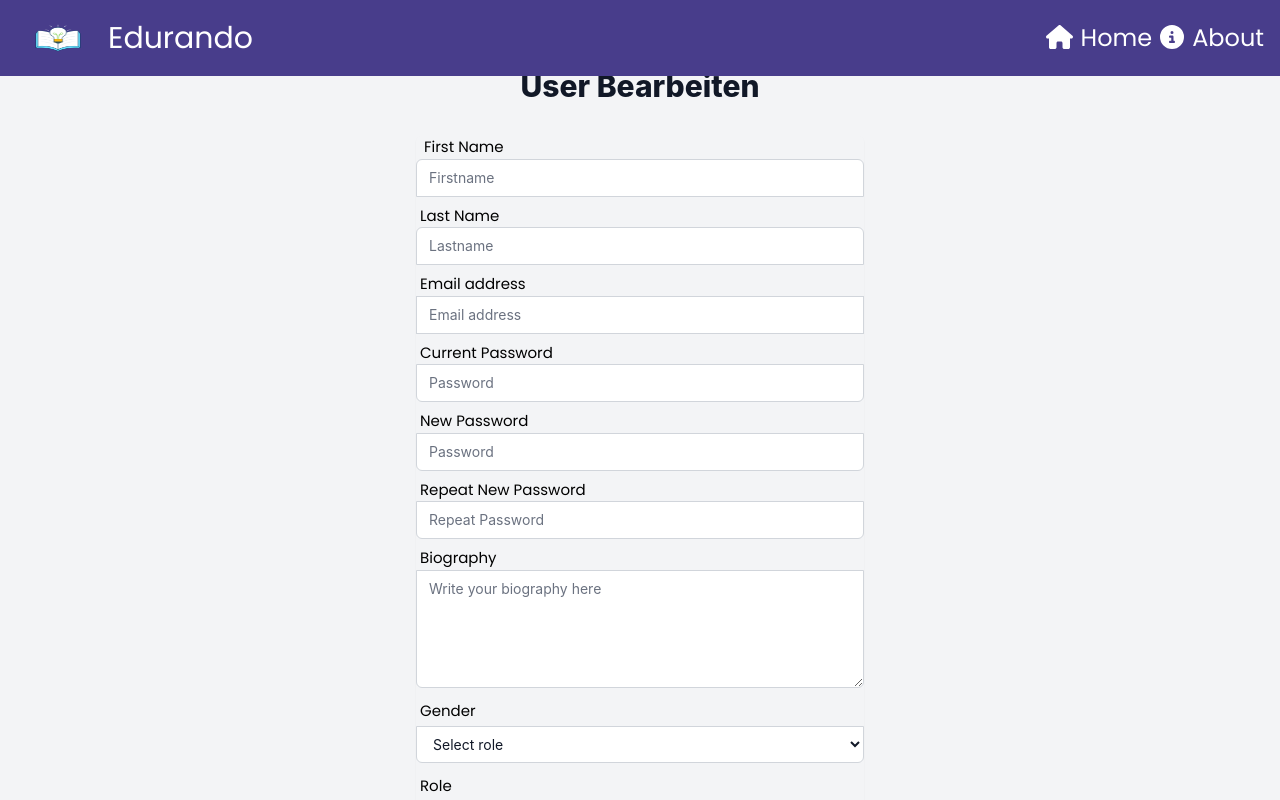
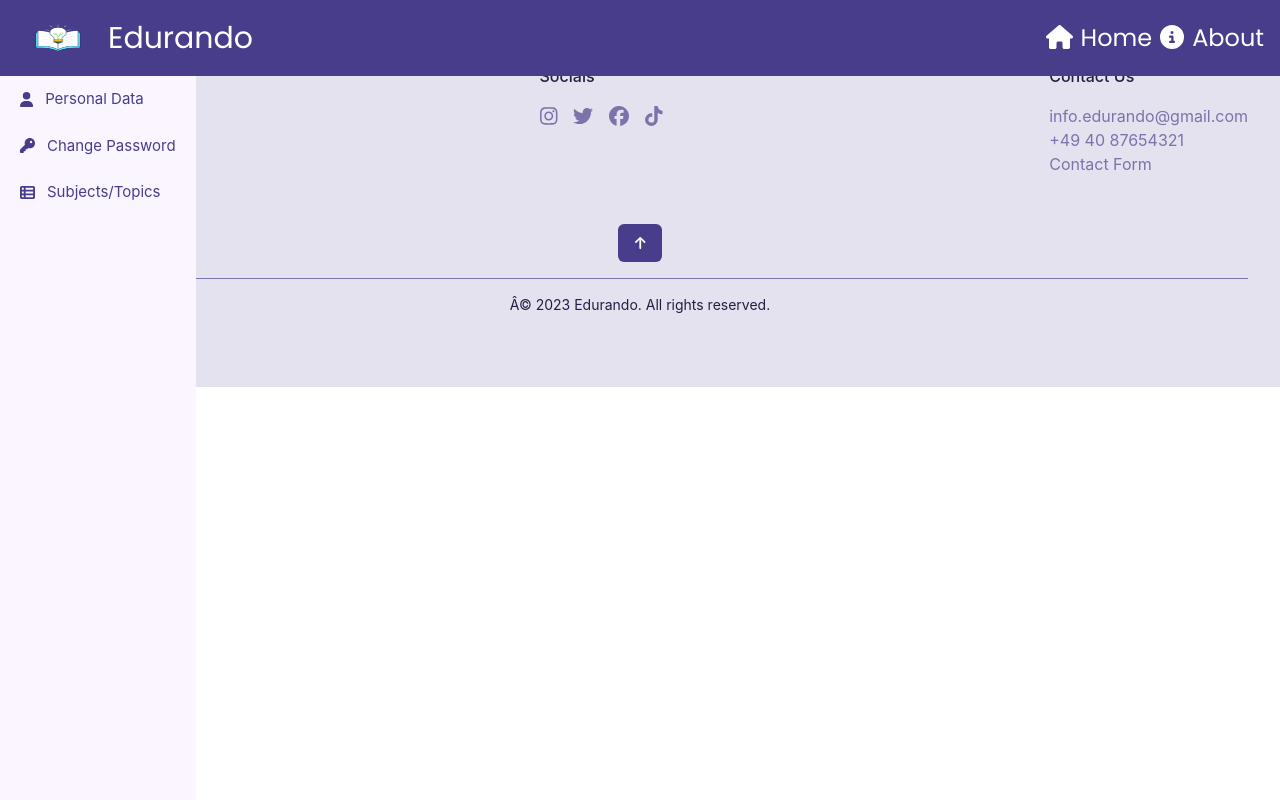
Before and after one commit to KrishKalra03/Edurando, a Vue app in the folder edurando-frontend/: page /edit in a window 1280 px wide. Shown: the top 800 px of the page. Built offline with nearby package versions, Linux system fonts and the light colour scheme.

Commit message:
*Sidebar added to EditPage

```diff
--- a/edurando-frontend/src/main.js
+++ b/edurando-frontend/src/main.js
@@ -1,7 +1,7 @@
 import { createApp } from 'vue';
 import { library } from '@fortawesome/fontawesome-svg-core';
 import { faFacebook, faTwitter, faInstagram, faTiktok } from '@fortawesome/free-brands-svg-icons';
-import {faArrowUp, faHome, faCircleInfo, faBars, faTimes, faArrowLeft} from '@fortawesome/free-solid-svg-icons'
+import {faArrowUp, faHome, faCircleInfo, faBars, faTimes, faArrowLeft, faUser, faKey, faTableList} from '@fortawesome/free-solid-svg-icons'
 import { FontAwesomeIcon } from '@fortawesome/vue-fontawesome';
 import '@fortawesome/fontawesome-free/css/all.css';
 import router from './router'
@@ -9,7 +9,7 @@ import App from './App.vue';
 import './assets/main.css';
 import "./axios"
 
-library.add(faFacebook, faTwitter, faInstagram, faTiktok, faArrowUp, faHome, faCircleInfo, faBars, faTimes, faArrowLeft)
+library.add(faFacebook, faTwitter, faInstagram, faTiktok, faArrowUp, faHome, faCircleInfo, faBars, faTimes, faArrowLeft, faUser, faKey, faTableList)
 
 const app = createApp(App);
 app.component('font-awesome-icon', FontAwesomeIcon);
--- a/edurando-frontend/src/modules/UserUpdate/EditPage.vue
+++ b/edurando-frontend/src/modules/UserUpdate/EditPage.vue
@@ -1,114 +1,35 @@
 <template>
-    <div class="min-h-screen bg-gray-100 flex items-center justify-center py-12 px-4 sm:px-6 lg:px-8">
-        <div class="max-w-md w-full space-y-8">
-            <div>
-                <h2 class="mt-5 text-center text-3xl font-extrabold text-gray-900">
-                    User Bearbeiten
-                </h2>
-            </div>
-            <form class="mt-8 space-y-6" @submit.prevent="edit">
-                <div class="rounded-md shadow-sm space-y-2">
-                    <div>
-                        <label for="firstname" class="text-black font-font-family p-2">First Name</label>
-                        <input id="firstname" name="firstname" type="text" v-model="user.firstName"
-                               autocomplete="firstname" required
-                               class="appearance-none rounded-none relative block w-full px-3 py-2 border border-gray-300 placeholder-gray-500 text-gray-900 rounded-t-md focus:ring-purple-500 focus:border-purple-500 focus:z-10 sm:text-sm"
-                               placeholder="Firstname">
-                    </div>
-                    <div>
-                        <label for="lastname" class="text-black font-font-family p-1">Last Name</label>
-                        <input id="lastname" name="lastname" type="text" v-model="user.lastName" autocomplete="lastname"
-                               required
-                               class="appearance-none rounded-none relative block w-full px-3 py-2 border border-gray-300 placeholder-gray-500 text-gray-900 rounded-t-md focus:ring-purple-500 focus:border-purple-500 focus:z-10 sm:text-sm"
-                               placeholder="Lastname">
-                    </div>
-
-                    <div>
-                        <label for="email-address" class="text-black font-font-family p-1">Email address</label>
-                        <input id="email-address" name="email" type="email" v-model="user.email" autocomplete="email"
-                               required
-                               class="appearance-none rounded-none relative block w-full px-3 py-2 border border-gray-300 placeholder-gray-500 text-gray-900 focus:outline-none focus:ring-purple-500 focus:border-purple-500 focus:z-10 sm:text-sm"
-                               placeholder="Email address">
-                    </div>
-                    <div>
-                        <label for="password" class="text-black font-font-family p-1">Current Password</label>
-                        <input id="password1" name="password1" type="password" v-model="user.password"
-                               autocomplete="new-password" required
-                               class="appearance-none rounded-none relative block w-full px-3 py-2 border border-gray-300 placeholder-gray-500 text-gray-900 rounded-b-md focus:outline-none focus:ring-purple-500 focus:border-purple-500 focus:z-10 sm:text-sm"
-                               placeholder="Password">
-                    </div>
-                    <div>
-                        <label for="password" class="text-black font-font-family p-1">New Password</label>
-                        <input id="password1" name="password1" type="password" v-model="user.password"
-                               autocomplete="new-password" required
-                               class="appearance-none rounded-none relative block w-full px-3 py-2 border border-gray-300 placeholder-gray-500 text-gray-900 rounded-b-md focus:outline-none focus:ring-purple-500 focus:border-purple-500 focus:z-10 sm:text-sm"
-                               placeholder="Password">
-                    </div>
-                    <div>
-                        <label for="password" class="text-black font-font-family p-1">Repeat New Password</label>
-                        <input id="password2" name="password2" type="password" v-model="user.passwordRepeat"
-                               autocomplete="new-password" required
-                               class="appearance-none rounded-none relative block w-full px-3 py-2 border border-gray-300 placeholder-gray-500 text-gray-900 rounded-b-md focus:outline-none focus:ring-purple-500 focus:border-purple-500 focus:z-10 sm:text-sm"
-                               placeholder="Repeat Password">
-                    </div>
-                    <div>
-                        <label for="biography" class="text-black font-font-family p-1">Biography</label>
-                        <textarea id="biography" name="biography" v-model="user.biography" rows="5" class="appearance-none rounded-none relative block w-full px-3 py-2 border border-gray-300 placeholder-gray-500 text-gray-900 rounded-b-md focus:outline-none focus:ring-purple-500 focus:border-purple-500 focus:z-10 sm:text-sm" placeholder="Write your biography here"></textarea>
-                    </div>
-                    <div>
-                        <label for="role" class="text-black font-font-family flex p-1 font-size=10px">Gender</label>
-                        <select class="bg-white text-gray-900 rounded-none relative block w-full px-3 py-2 border border-gray-300 rounded-b-md focus:outline-none focus:ring-purple-500 focus:border-purple-500 focus:z-10 sm:text-sm" id="role" v-model="user.role">
-                            <option value="" disabled>Select role</option>
-                            <option value="Student">Man</option>
-                            <option value="Teacher">Women</option>
-                        </select>
-                    </div>
-                    <div>
-                        <label for="role" class="text-black font-font-family flex p-1 font-size=10px">Role</label>
-                        <select class="bg-white text-gray-900 rounded-none relative block w-full px-3 py-2 border border-gray-300 rounded-b-md focus:outline-none focus:ring-purple-500 focus:border-purple-500 focus:z-10 sm:text-sm" id="role" v-model="user.role">
-                            <option value="" disabled>Select role</option>
-                            <option value="Student">Student</option>
-                            <option value="Teacher">Teacher</option>
-                        </select>
-                    </div>
-                </div>
-                <div>
-                    <button type="submit"
-                            class=" text-center mx-auto w-1/2 flex justify-center py-2 px-4 border border-transparent text-sm font-medium rounded-md text-white bg-[#483d8b] hover:bg-purple-950 focus:outline-none focus:ring-2 focus:ring-offset-2 focus:ring-blue-500">
-                        Save Change
-                    </button>
-                </div>
-            </form>
+    <button data-drawer-target="default-sidebar" data-drawer-toggle="default-sidebar" aria-controls="default-sidebar" type="button" class="inline-flex items-center p-2 mt-2 ml-3 text-sm text-gray-500 rounded-lg sm:hidden hover:bg-gray-100 focus:outline-none focus:ring-2 focus:ring-gray-200">
+        <span class="sr-only">Open sidebar</span>
+        <svg class="w-6 h-6" aria-hidden="true" fill="currentColor" viewBox="0 0 20 20" xmlns="http://www.w3.org/2000/svg">
+            <path clip-rule="evenodd" fill-rule="evenodd" d="M2 4.75A.75.75 0 012.75 4h14.5a.75.75 0 010 1.5H2.75A.75.75 0 012 4.75zm0 10.5a.75.75 0 01.75-.75h7.5a.75.75 0 010 1.5h-7.5a.75.75 0 01-.75-.75zM2 10a.75.75 0 01.75-.75h14.5a.75.75 0 010 1.5H2.75A.75.75 0 012 10z"></path>
+        </svg>
+    </button>
+    <aside id="default-sidebar" class="fixed top-0 left-0 z-40 w-50 h-screen transition-transform -translate-x-full sm:translate-x-0 mt-16" aria-label="Sidebar">
+    <div class="h-full px-3 py-4 overflow-y-auto bg-purple-50">
+            <ul class="space-y-2 font-medium text-[#483d8b]">
+                <li>
+                    <a href="/PersonalData" class="flex items-center p-2 rounded-lg hover:bg-[#e4e2ee]">
+                        <font-awesome-icon :icon="['fas', 'user']" />
+                        <span class="flex-1 ml-3 whitespace-nowrap">Personal Data</span>
+                    </a>
+                </li>
+                <li>
+                    <a href="/ChangePassword" class="flex items-center p-2 rounded-lg hover:bg-[#e4e2ee]">
+                        <font-awesome-icon :icon="['fas', 'key']" />
+                        <span class="flex-1 ml-3 whitespace-nowrap">Change Password</span>
+                    </a>
+                </li>
+                <li>
+                    <a href="/SubjectsTopics" class="flex items-center p-2 rounded-lg hover:bg-[#e4e2ee]">
+                        <font-awesome-icon :icon="['fas', 'table-list']" />
+                        <span class="flex-1 ml-3 whitespace-nowrap">Subjects/Topics</span>
+                    </a>
+                </li>
+            </ul>
         </div>
-    </div>
-
+    </aside>
 </template>
 
-
 <script >
-import {defineComponent} from "vue";
-
-export default defineComponent({
-    name: 'Register',
-    data() {
-        return {
-            user: {
-                firstName: '',
-                lastName: '',
-                email: '',
-                password: '',
-                passwordRepeat: '',
-                biography: '',
-                role: '',
-                termsAgreed: false,
-                privacyAgreed: false
-            }
-        }
-    },
-    methods: {
-        register() {
-            console.log(this.user)
-        }
-    }
-})
 </script>
```
